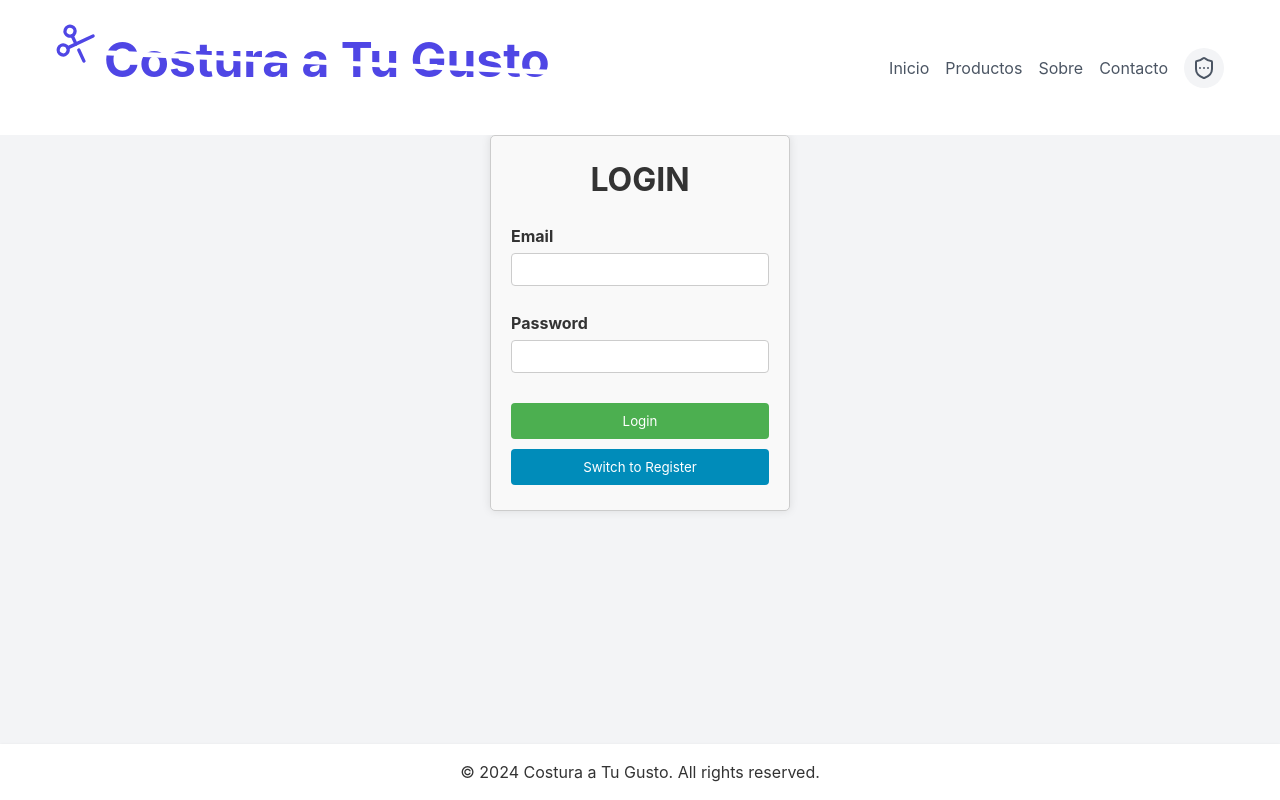
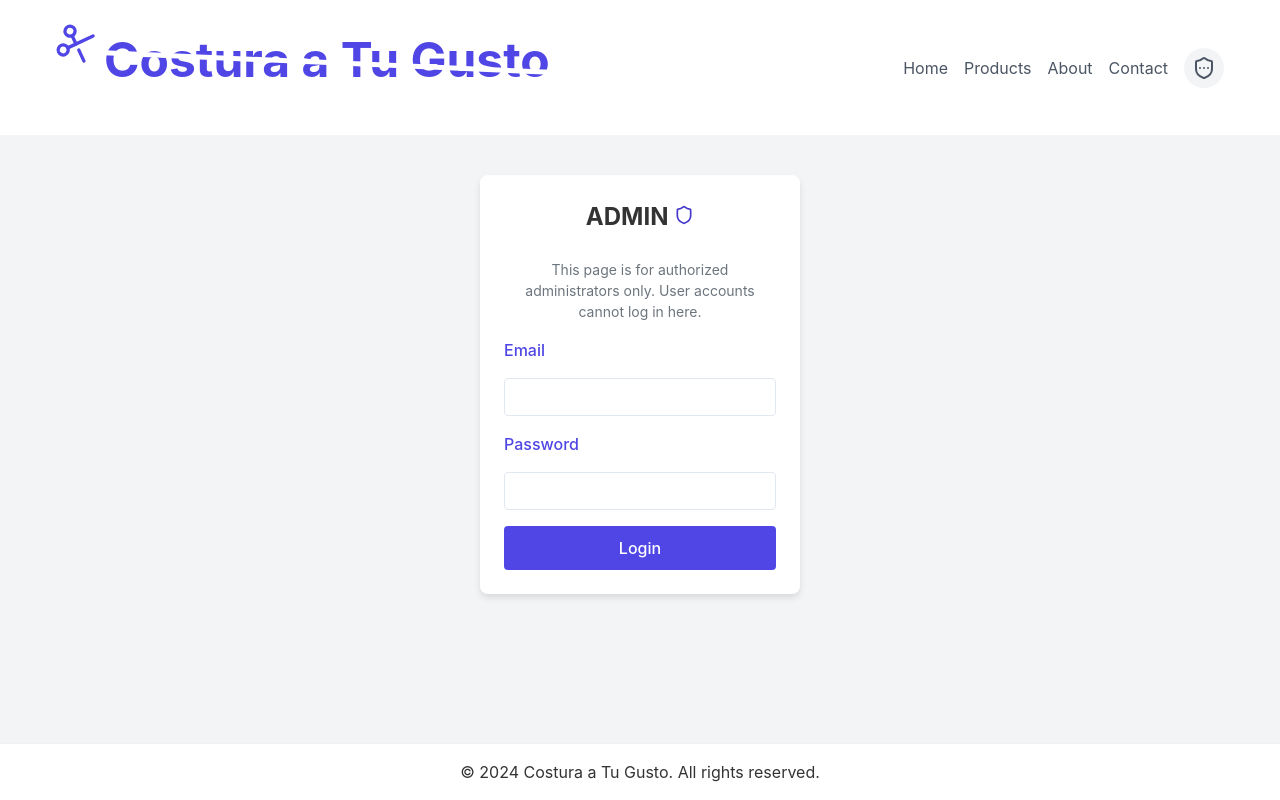
Before and after one commit to rickymoz/my-clothing-shop, a React (Vite) app: page /admin/login in a window 1280 px wide. Built offline with nearby package versions, Linux system fonts and the light colour scheme; no server answers.

Commit message:
implemented security token and changed box style with verification

```diff
--- a/package.json
+++ b/package.json
@@ -11,6 +11,7 @@
   },
   "dependencies": {
     "axios": "^1.7.2",
+    "bcryptjs": "^2.4.3",
     "cors": "^2.8.5",
     "dotenv": "^16.4.5",
     "express": "^4.19.2",
--- a/src/components/Nav/Nav.jsx
+++ b/src/components/Nav/Nav.jsx
@@ -38,10 +38,10 @@ const Nav = () => {
     <nav className="nav">
       <ul className="nav-list">
         {[
-          { name: "Inicio", path: "/" },
-          { name: "Productos", path: "/products" },
-          { name: "Sobre", path: "/about" },
-          { name: "Contacto", path: "/contact" },
+          { name: "Home", path: "/" },
+          { name: "Products", path: "/products" },
+          { name: "About", path: "/about" },
+          { name: "Contact", path: "/contact" },
         ].map((item) => (
           <li key={item.name} className="nav-item">
             <Link to={item.path} className="nav-link">
--- a/src/pages/AdminLogin/AdminLogin.css
+++ b/src/pages/AdminLogin/AdminLogin.css
@@ -1,16 +1,18 @@
 .admin-container {
-  width: 300px;
-  margin: 0 auto;
-  padding: 20px;
-  border: 1px solid #ccc;
-  border-radius: 5px;
-  box-shadow: 0 0 10px rgba(0, 0, 0, 0.1);
-  background-color: #f9f9f9;
+  width: 100%;
+  max-width: 320px;
+  margin: 40px auto;
+  padding: 24px;
+  border-radius: 8px;
+  box-shadow: 0 4px 6px rgba(0, 0, 0, 0.1);
+  background-color: #ffffff;
 }
 
 .admin-container h1 {
   text-align: center;
-  margin-bottom: 20px;
+  margin-bottom: 24px;
+  color: #333333;
+  font-size: 24px;
 }
 
 .admin-container form {
@@ -18,50 +20,60 @@
   flex-direction: column;
 }
 
-.admin-container form div {
-  margin-bottom: 15px;
+.admin-container p.admin-warning {
+  text-align: center;
+  color: #6c757d;
+  font-size: 14px;
+  margin: 0 0 16px 0;
+}
+
+.input-group {
+  margin-bottom: 16px;
 }
 
 .admin-container label {
-  margin-bottom: 5px;
-  font-weight: bold;
+  display: block;
+  margin-bottom: 6px;
+  font-weight: 500;
+  color: #4f46e5;
 }
 
-.admin-container input[type="email"],
+.admin-container input[type="text"],
 .admin-container input[type="password"] {
   width: 100%;
-  padding: 8px;
-  margin: 5px 0 10px;
-  display: inline-block;
-  border: 1px solid #ccc;
+  padding: 10px;
+  border: 1px solid #e2e8f0;
   border-radius: 4px;
-  box-sizing: border-box;
+  font-size: 14px;
+  transition: border-color 0.3s ease;
+}
+
+.admin-container input[type="text"]:focus,
+.admin-container input[type="password"]:focus {
+  outline: none;
+  border-color: #4f46e5;
 }
 
 .admin-container button {
   width: 100%;
-  background-color: #4caf50;
+  background-color: #4f46e5;
   color: white;
-  padding: 10px;
-  margin: 5px 0;
+  padding: 12px;
   border: none;
   border-radius: 4px;
   cursor: pointer;
+  font-size: 16px;
+  font-weight: 500;
+  transition: background-color 0.3s ease;
 }
 
 .admin-container button:hover {
-  background-color: #45a049;
+  background-color: #4338ca;
 }
 
-.admin-container p {
-  color: red;
-  text-align: center;
+.error-message {
+  color: #ef4444;
+  font-size: 12px;
+  margin-top: 4px;
+  margin-bottom: 4px;
 }
-
-.admin-container .switch-button {
-  background-color: #008cba;
-}
-
-.admin-container .switch-button:hover {
-  background-color: #007b9e;
-}
--- a/src/pages/AdminLogin/AdminLogin.jsx
+++ b/src/pages/AdminLogin/AdminLogin.jsx
@@ -10,6 +10,8 @@ import {
 import { db } from "../../firebase";
 import { useNavigate } from "react-router-dom";
 import { useAuth } from "../../contexts/AuthContext/AuthContext";
+import bcrypt from "bcryptjs";
+import { Shield } from "lucide-react";
 import "./AdminLogin.css";
 
 const generateToken = () => {
@@ -17,10 +19,9 @@ const generateToken = () => {
 };
 
 const AdminLogin = () => {
-  const [isRegister, setIsRegister] = useState(false);
   const [email, setEmail] = useState("");
   const [password, setPassword] = useState("");
-  const [message, setMessage] = useState("");
+  const [loginError, setLoginError] = useState("");
   const navigate = useNavigate();
   const { isLoggedIn, login } = useAuth();
 
@@ -30,6 +31,10 @@ const AdminLogin = () => {
     }
   }, [isLoggedIn, navigate]);
 
+  const handleEmailChange = (e) => {
+    setEmail(e.target.value);
+  };
+
   const handleRegister = async () => {
     try {
       const userQuery = query(
@@ -37,83 +42,88 @@ const AdminLogin = () => {
         where("email", "==", email)
       );
       const userSnapshot = await getDocs(userQuery);
-
       if (!userSnapshot.empty) {
-        setMessage("User already exists. Please login.");
+        setLoginError("User already exists. Please login.");
         return;
       }
-
+      const salt = bcrypt.genSaltSync(10);
+      const hashedPassword = bcrypt.hashSync(password, salt);
       const token = generateToken();
-      await addDoc(collection(db, "users"), { email, password, token });
-      setMessage("User registered successfully. You can now login.");
-      setIsRegister(false);
+      await addDoc(collection(db, "users"), {
+        email,
+        password: hashedPassword,
+        token,
+      });
+      setLoginError("User registered successfully. You can now login.");
     } catch (error) {
-      setMessage("Error registering user: " + error.message);
+      setLoginError("Error registering user: " + error.message);
     }
   };
 
-  const handleLogin = async () => {
+  const handleLogin = async (e) => {
+    e.preventDefault();
+    setLoginError("");
+
     try {
       const userQuery = query(
         collection(db, "users"),
-        where("email", "==", email),
-        where("password", "==", password)
+        where("email", "==", email)
       );
       const userSnapshot = await getDocs(userQuery);
-
       if (!userSnapshot.empty) {
         const userDoc = userSnapshot.docs[0];
         const userData = userDoc.data();
-        const newToken = generateToken();
 
-        await updateDoc(userDoc.ref, { token: newToken });
-        localStorage.setItem("authToken", newToken);
-        login();
-        navigate("/admin");
+        if (bcrypt.compareSync(password, userData.password)) {
+          const newToken = generateToken();
+          await updateDoc(userDoc.ref, { token: newToken });
+          localStorage.setItem("authToken", newToken);
+          login();
+          navigate("/admin");
+        } else {
+          setLoginError("Invalid credentials");
+        }
       } else {
-        setMessage("Invalid email or password");
+        setLoginError("Invalid credentials");
       }
     } catch (error) {
-      setMessage("Error logging in: " + error.message);
+      setLoginError("Error logging in: " + error.message);
     }
   };
 
   return (
     <div className="admin-container">
-      <h1>{isRegister ? "REGISTER" : "LOGIN"}</h1>
-      <form
-        onSubmit={(e) => {
-          e.preventDefault();
-          isRegister ? handleRegister() : handleLogin();
-        }}
-      >
-        <div>
-          <label>Email</label>
+      <h1 className="admin-title">
+        ADMIN <Shield size={20} color="#4338ca" />
+      </h1>
+      <p className="admin-warning">
+        This page is for authorized administrators only. User accounts cannot
+        log in here.
+      </p>
+      <form onSubmit={handleLogin}>
+        <div className="input-group">
+          <label htmlFor="user">Email</label>
           <input
-            type="email"
+            id="user"
+            type="text"
             value={email}
-            onChange={(e) => setEmail(e.target.value)}
+            onChange={handleEmailChange}
             required
           />
         </div>
-        <div>
-          <label>Password</label>
+        <div className="input-group">
+          <label htmlFor="password">Password</label>
           <input
+            id="password"
             type="password"
             value={password}
             onChange={(e) => setPassword(e.target.value)}
             required
           />
         </div>
-        <button type="submit">{isRegister ? "Register" : "Login"}</button>
+        {loginError && <p className="error-message">{loginError}</p>}
+        <button type="submit">Login</button>
       </form>
-      <button
-        className="switch-button"
-        onClick={() => setIsRegister(!isRegister)}
-      >
-        {isRegister ? "Switch to Login" : "Switch to Register"}
-      </button>
-      {message && <p>{message}</p>}
     </div>
   );
 };
```
Also changed, not shown: 1 other file (tests, documents, lock files or other folders).
